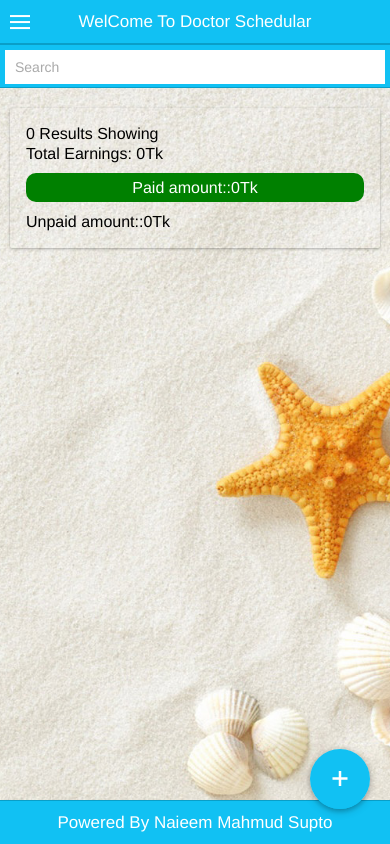
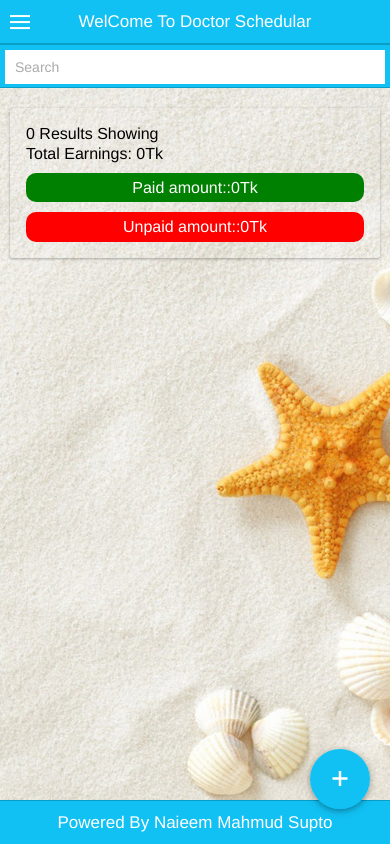
Before and after one commit to naieem/medical_scheduler, a website: page index.html in a window 390 px wide. Drawn offline with Linux system fonts and the light colour scheme; some packages are replaced by stand-ins of ours; files whose address does not match are found by name.

Commit message:
Testing from atom git gui

```diff
--- a/index.html
+++ b/index.html
@@ -37,7 +37,7 @@
                         {{filtered.length}} Results Showing
                         <h1>Total Earnings: {{filtered | sumOfValue:'amount'}}Tk</h1>
                         <h2 class="active">Paid amount::{{filtered | sumOfpaidValue:'amount'}}Tk</h2>
-                        <h1 class="inactive">Unpaid amount::{{filtered | sumOfunpaidValue:'amount'}}Tk</h2>
+                        <h2 class="inactive">Unpaid amount::{{filtered | sumOfunpaidValue:'amount'}}Tk</h2>
                     </div>
                 </div>
                 <div class="list">
```
